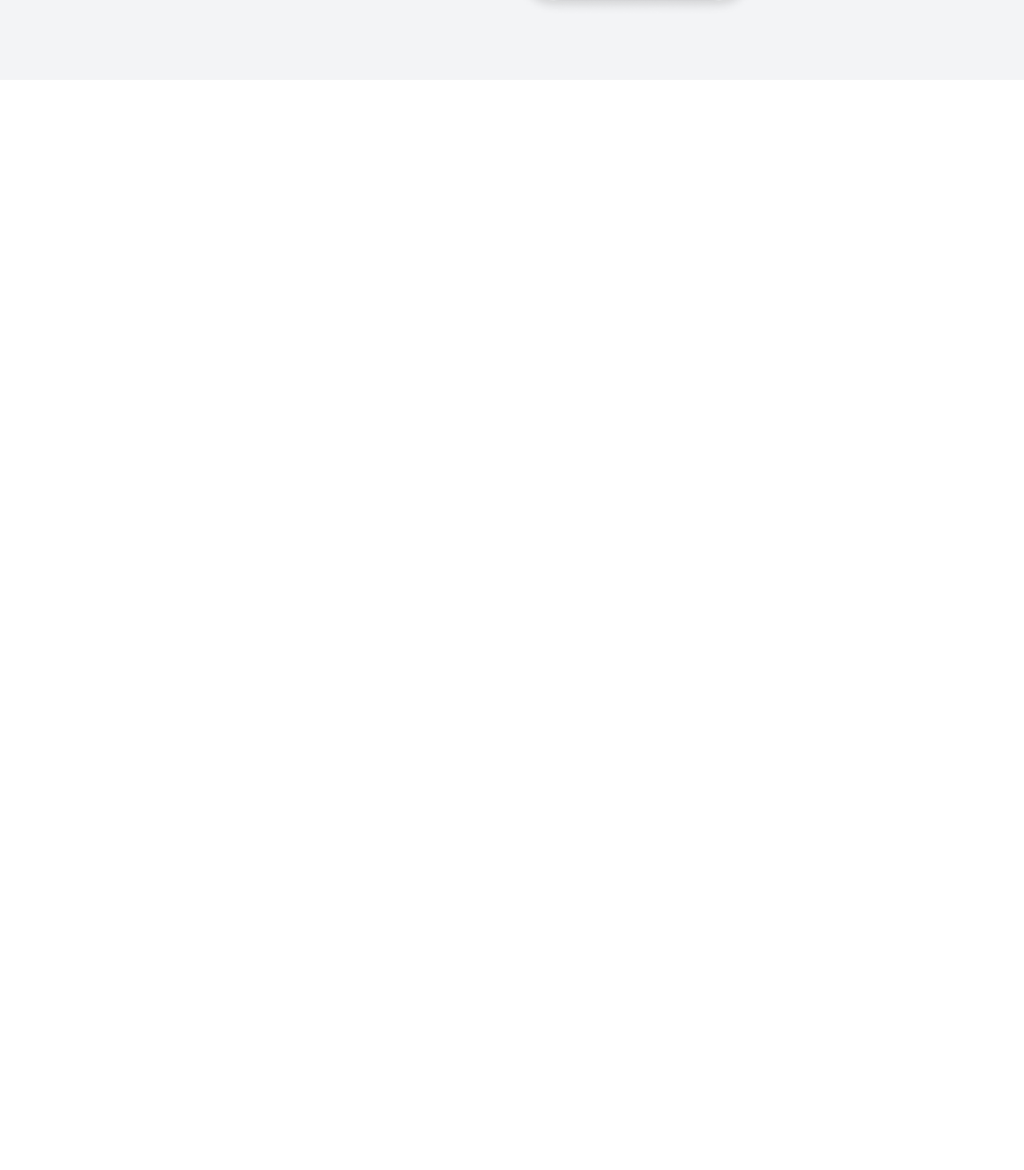
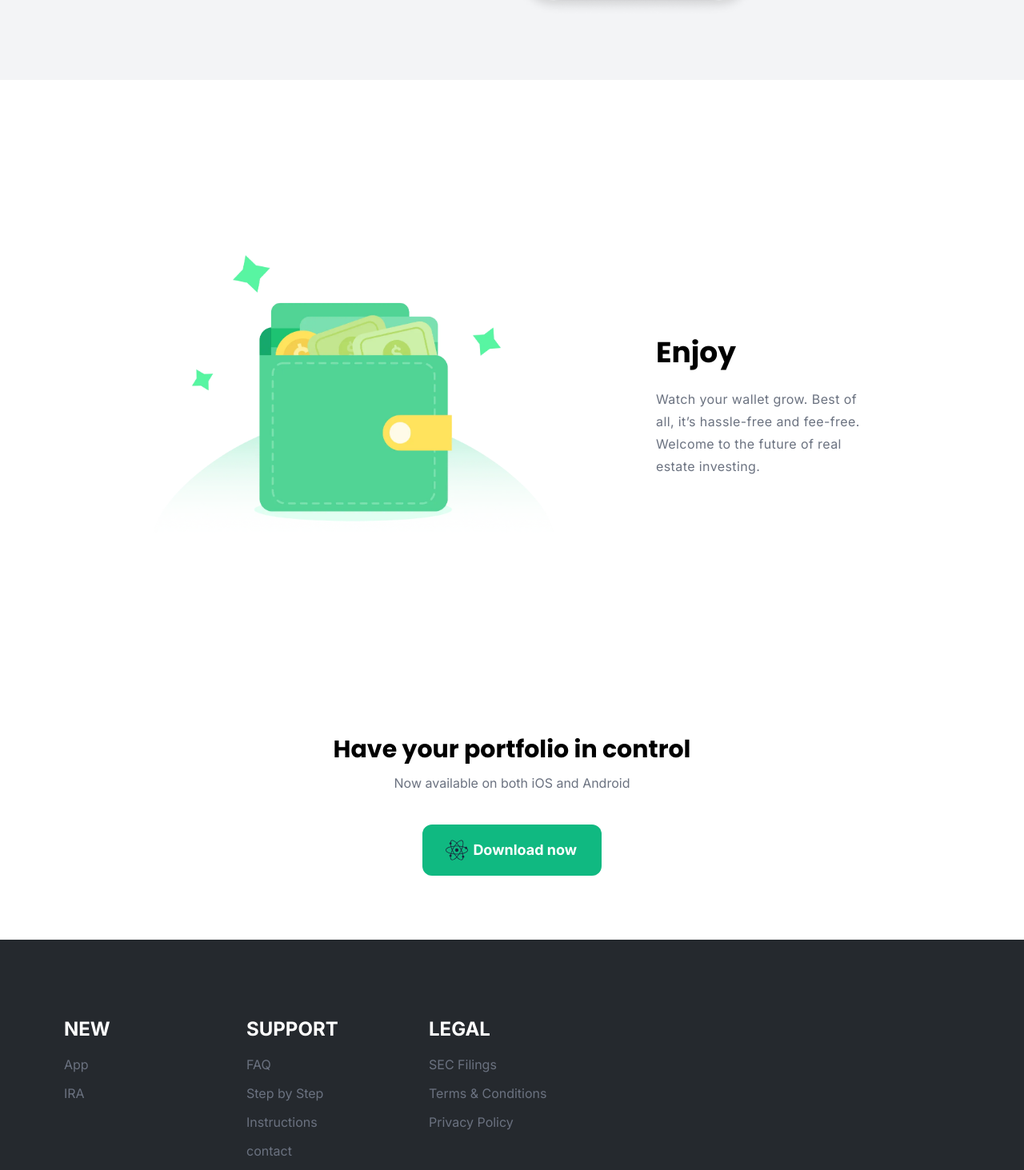
Before and after one commit to abdinasir-Tman/muraajaco-web-app, a Next.js app: page / in a window 1280 px wide. Shown: the part 4473-5936 px from the top of the page at 80% size. Before the commit the page ends 4733 px from the top, so only its background shows below. Built offline with nearby package versions, Linux system fonts and the light colour scheme.

Commit message:
added footer and some features

```diff
--- /dev/null
+++ b/app/components/Enjoy.tsx
@@ -0,0 +1,25 @@
+import Image from "next/image";
+
+const Enjoy = () => {
+  return (
+    <section className="px-48 my-40 flex items-center gap-32">
+      <Image
+        alt="muraajaco app"
+        src="/assets/images/enjoy_new.webp"
+        height={500}
+        width={500}
+      />
+      <div className="h-full w-full flex flex-col items-start justify-start">
+        <h1 className="font-Poppins text-left text-4xl mb-6 font-bold">
+          Enjoy
+        </h1>
+        <p className="text-left text-md text-gray-500 tracking-wide w-full leading-7">
+          Watch your wallet grow. Best of all, it’s hassle-free and fee-free.
+          Welcome to the future of real estate investing.
+        </p>
+      </div>
+    </section>
+  );
+};
+
+export default Enjoy;
--- /dev/null
+++ b/app/components/Footer.tsx
@@ -0,0 +1,45 @@
+const Footer = () => {
+  return (
+    <section className="bg-[#25292e] w-full pt-24 px-20 grid grid-cols-5 gap-5">
+      <div>
+        <h1 className="mb-4 text-white text-2xl font-bold">NEW</h1>
+        <p className="text-gray-500 mb-3 cursor-pointer hover:text-[#10b981]">
+          App
+        </p>
+        <p className="text-gray-500 mb-3 cursor-pointer hover:text-[#10b981]">
+          IRA
+        </p>
+      </div>
+      <div>
+        <h1 className="mb-4 text-white text-2xl font-bold">SUPPORT</h1>
+        <p className="text-gray-500 mb-3 cursor-pointer hover:text-[#10b981]">
+          FAQ
+        </p>
+        <p className="text-gray-500 mb-3 cursor-pointer hover:text-[#10b981]">
+          Step by Step
+        </p>
+        <p className="text-gray-500 mb-3 cursor-pointer hover:text-[#10b981]">
+          Instructions
+        </p>
+        <p className="text-gray-500 mb-3 cursor-pointer hover:text-[#10b981]">
+          contact
+        </p>
+      </div>
+      <div>
+        <h1 className="mb-4 text-white text-2xl font-bold">LEGAL</h1>
+        <p className="text-gray-500 mb-3 cursor-pointer hover:text-[#10b981]">
+          SEC Filings
+        </p>
+        <p className="text-gray-500 mb-3 cursor-pointer hover:text-[#10b981]">
+          Terms & Conditions
+        </p>
+        <p className="text-gray-500 mb-3 cursor-pointer hover:text-[#10b981]">
+          Privacy Policy
+        </p>
+      </div>
+      <div className="col-span-2"></div>
+    </section>
+  );
+};
+
+export default Footer;
--- /dev/null
+++ b/app/components/Portfolio.tsx
@@ -0,0 +1,27 @@
+import Image from "next/image";
+
+const Portfolio = () => {
+  return (
+    <section className="w-full pb-20 h-full flex justify-center items-center">
+      <div className="flex flex-col">
+        <h1 className="text-center text-3xl font-bold font-Poppins">
+          Have your portfolio in control
+        </h1>
+        <p className="text-gray-500 mt-3 text-center">
+          Now available on both iOS and Android
+        </p>
+        <button className="bg-[#10b981] ml-[25%] w-56 mt-10 py-3 flex justify-center items-center px-2  rounded-xl text-white font-bold text-lg">
+          <Image
+            alt="murajaco-icon-dark"
+            width={40}
+            height={40}
+            src="/assets/svg/logo/icon-dark.svg"
+          />
+          <span className="mr-2">Download now</span>
+        </button>
+      </div>
+    </section>
+  );
+};
+
+export default Portfolio;
--- a/app/page.tsx
+++ b/app/page.tsx
@@ -4,6 +4,9 @@
 import Learn from "./components/Learn";
 import Buy from "./components/Buy";
 import Manage from "./components/Manage";
+import Enjoy from "./components/Enjoy";
+import Portfolio from "./components/Portfolio";
+import Footer from "./components/Footer";
 export default function Home() {
   return (
     <div>
@@ -12,6 +15,9 @@
       <Learn />
       <Buy />
       <Manage />
+      <Enjoy />
+      <Portfolio />
+      <Footer />
     </div>
   );
 }
```
Also changed, not shown: public/assets/images/enjoy_new.webp (added), 1 other file (tests, documents, lock files or other folders).
